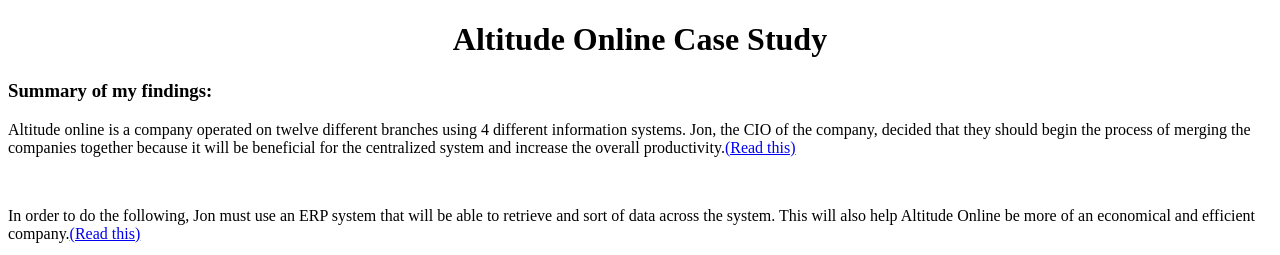
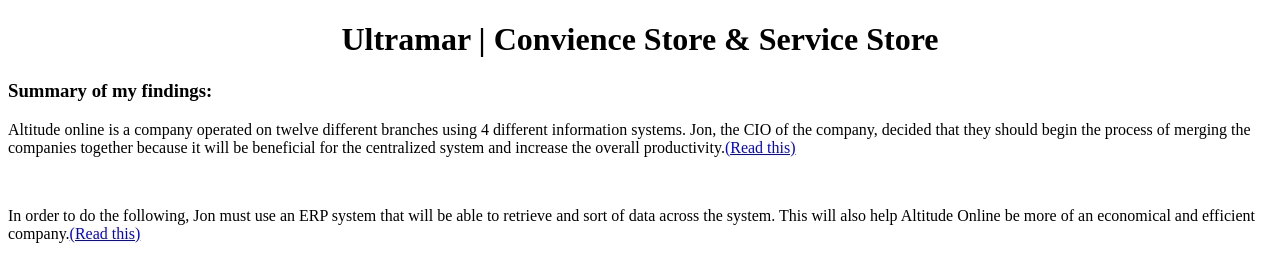
Before and after one commit to janhavip24/ultramarPE.github.io, a plain HTML site: page index.html in a window 1280 px wide. Shown: the top 255 px of the page. Drawn offline with Linux system fonts and the light colour scheme.

Commit message:
Update index.html

```diff
--- a/index.html
+++ b/index.html
@@ -13,7 +13,7 @@
 </head>
 
 <body>
-<center><h1>Altitude Online Case Study</h1></center>
+<center><h1>Ultramar | Convience Store & Service Store</h1></center>
 
 <h3>Summary of my findings:</h3>
 
```
